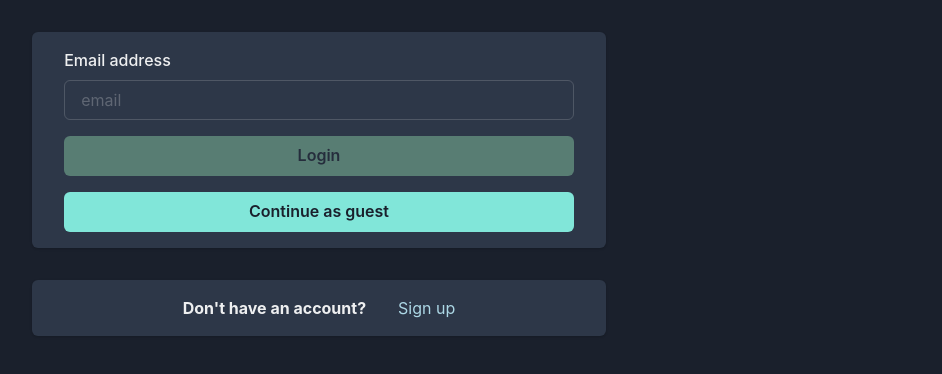
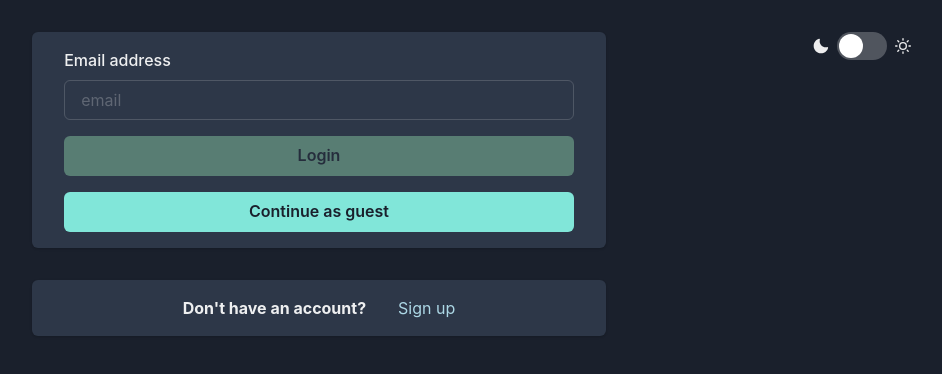
Before and after one commit to abdelrahman84/time-tracker, a React (Create React App) app: page / in a window 1280 px wide. Shown: the top 374 px of the page, without its empty margins (321-1263 px from the left). Built offline with nearby package versions, Linux system fonts and the light colour scheme; no server answers.

Commit message:
adding switch dark-light

```diff
--- a/src/App.tsx
+++ b/src/App.tsx
@@ -10,12 +10,14 @@ import routes from './routes';
 import Register from './components/Auth/Register';
 import VerifyEmail from './components/Auth/VerifyEmail';
 import theme from './theme';
+import ChangeColorModeSwitch from './components/Features/ChangeColorModeSwitch';
 
 function App() {
   return (
     <Provider store={store}>
       <Router>
         <ChakraProvider theme={theme}>
+          <ChangeColorModeSwitch />
           <Routes>
             <Route path="/" element={<Login />} />
             <Route path={routes.auth.login} element={<Login />} />
--- /dev/null
+++ b/src/components/Features/ChangeColorModeSwitch/ChangeColorModeSwitch.module.scss
@@ -0,0 +1,7 @@
+.changeColorModeSwitch {
+    display: flex;
+    align-items: center;
+    gap: 0.5rem;
+    position: fixed;
+    right: 3rem;
+}
--- /dev/null
+++ b/src/components/Features/ChangeColorModeSwitch/ChangeColorModeSwitch.tsx
@@ -0,0 +1,22 @@
+import { MoonIcon, SunIcon } from "@chakra-ui/icons";
+import { Switch, useColorMode } from "@chakra-ui/react";
+
+import styles from './ChangeColorModeSwitch.module.scss';
+
+function ChangeColorModeSwitch() {
+    const { colorMode, toggleColorMode } = useColorMode();
+
+    const getSwitchStatus = (): boolean => {
+        return colorMode !== "dark";
+    }
+
+    return (
+        <div className={styles.changeColorModeSwitch}>
+            <MoonIcon />
+            <Switch onChange={toggleColorMode} colorScheme="teal" size="lg" isChecked={getSwitchStatus()} />
+            <SunIcon />
+        </div>
+    )
+}
+
+export default ChangeColorModeSwitch;
--- /dev/null
+++ b/src/components/Features/ChangeColorModeSwitch/index.tsx
@@ -0,0 +1,3 @@
+import ChangeColorModeSwitch from "./ChangeColorModeSwitch";
+
+export default ChangeColorModeSwitch;
```
